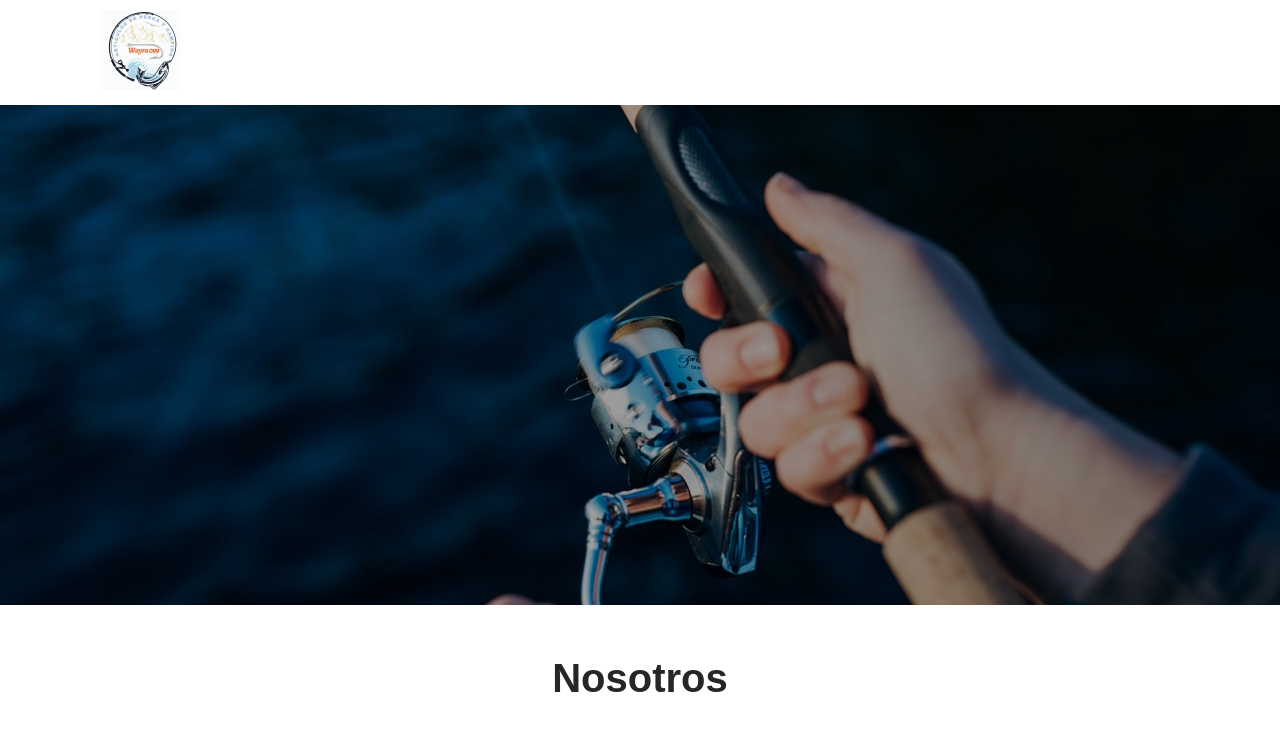
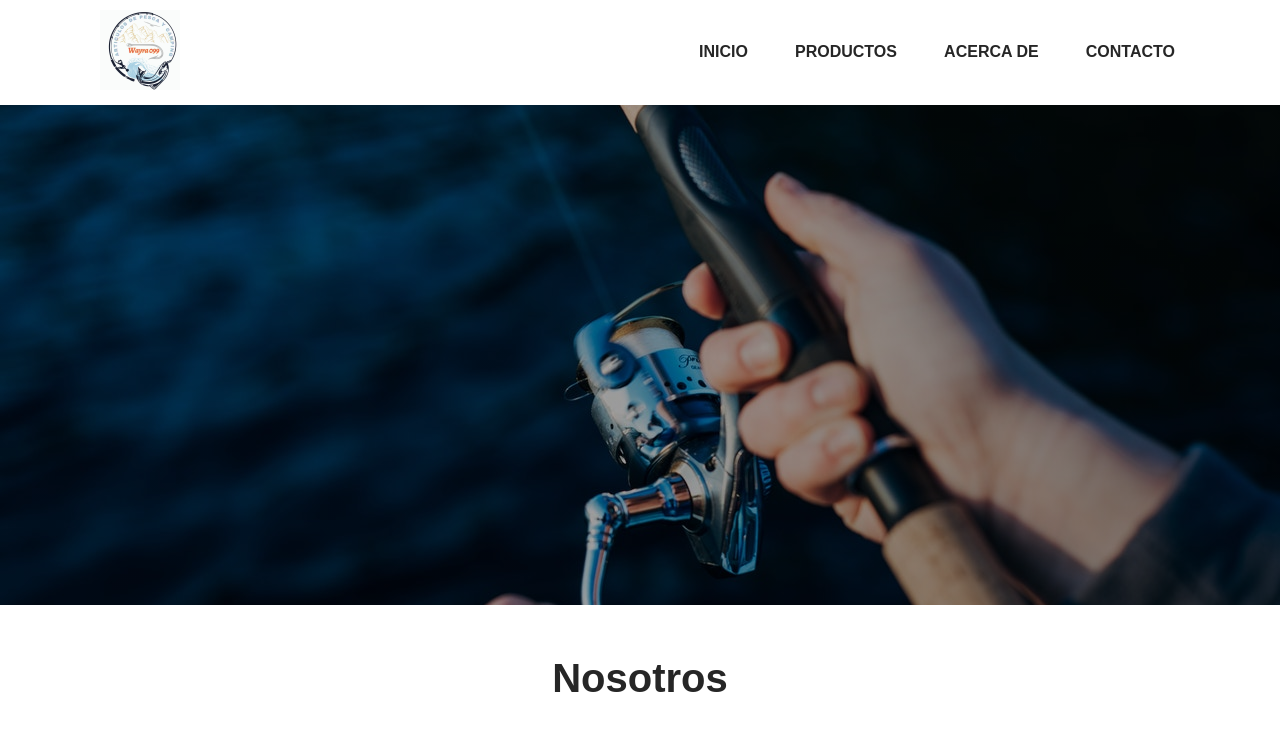
Before and after one commit to alexander-r2020/frontend-wayra-page, a Next.js app: page /acerca in a window 1280 px wide. Shown: the top 749 px of the page. Built offline with nearby package versions, Linux system fonts and the light colour scheme.

Commit message:
arreglando el menu modo escritorio

```diff
--- a/components/Header.js
+++ b/components/Header.js
@@ -19,18 +19,21 @@ const Header = () => {
                             <Image width={80} height={80} src='/img/logo/logo.jpeg' alt='logo de la compania'/>
                     </Link>
                 </div>
+                <nav className={ `${styles.menuLink} ${ menu ? styles.active : null }`}>
+                    <Link href={'/'}>INICIO</Link>
+                    <Link href={'/productos'}>PRODUCTOS</Link>
+                    <Link href={'/acerca'}>ACERCA DE</Link>
+                    <Link href={'/contacto'}>CONTACTO</Link>
+                </nav>
 
                 <nav className={styles.menuBars} onClick={handleClick}>
                     <Image width={45} height={45} src='/img/icon/bars-solid.svg' alt='menu'/>
                 </nav>
+
             </div>
         </div>
-        <nav className={ `${styles.menuLink} ${ menu ? styles.active : null }`}>
-            <Link href={'/'}>INICIO</Link>
-            <Link href={'/productos'}>PRODUCTOS</Link>
-            <Link href={'/acerca'}>ACERCA DE</Link>
-            <Link href={'/contacto'}>CONTACTO</Link>
-        </nav>
+
+
     </header>
   )
 }
--- a/styles/Header.module.css
+++ b/styles/Header.module.css
@@ -12,10 +12,8 @@
 .menuLink{
     display: flex;
     flex-direction: column;
-    background-color: var(--negro);
     text-align: center;
     width: 100%;
-    height: 332px;
     position: absolute;
     top: 104px;
     opacity: 1;
@@ -28,12 +26,9 @@
     padding: 30px;
 
 }
-.menuLink a:hover{
-    background-color: var(--primary);
-    color: var(--blanco);
-}
 
 .menuLink.active{
+    background-color: var(--negro);
     transition: all 0.5s ease;
     opacity: 1;
     left: 0%;
@@ -46,7 +41,13 @@
 @media (min-width:1024px){
     .menuLink{
         display: flex;
-        gap: 2rem;
+        flex-direction: row;
+        justify-content: space-between;
+        width: 45%;
+        left: 0%;
+        position: relative;
+        top: 0px;
+        gap: 1rem;
     }
     .menuLink a{
         position: relative;
@@ -71,6 +72,9 @@
     .menuLink a:hover:after{
         width: 100%;
     }
+    .menuLink a:hover{
+        background-color: transparent;
+    }
     .menuBars{
         display: none;
     }
```
